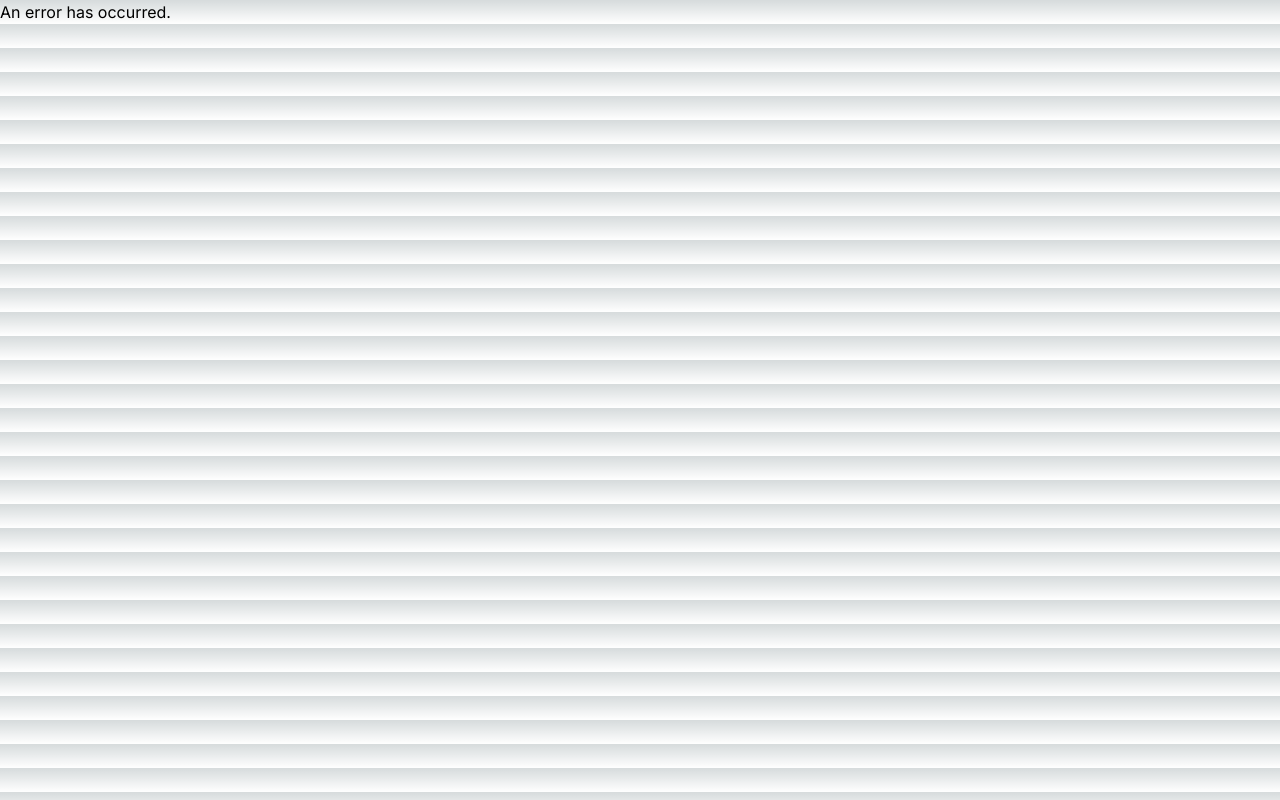
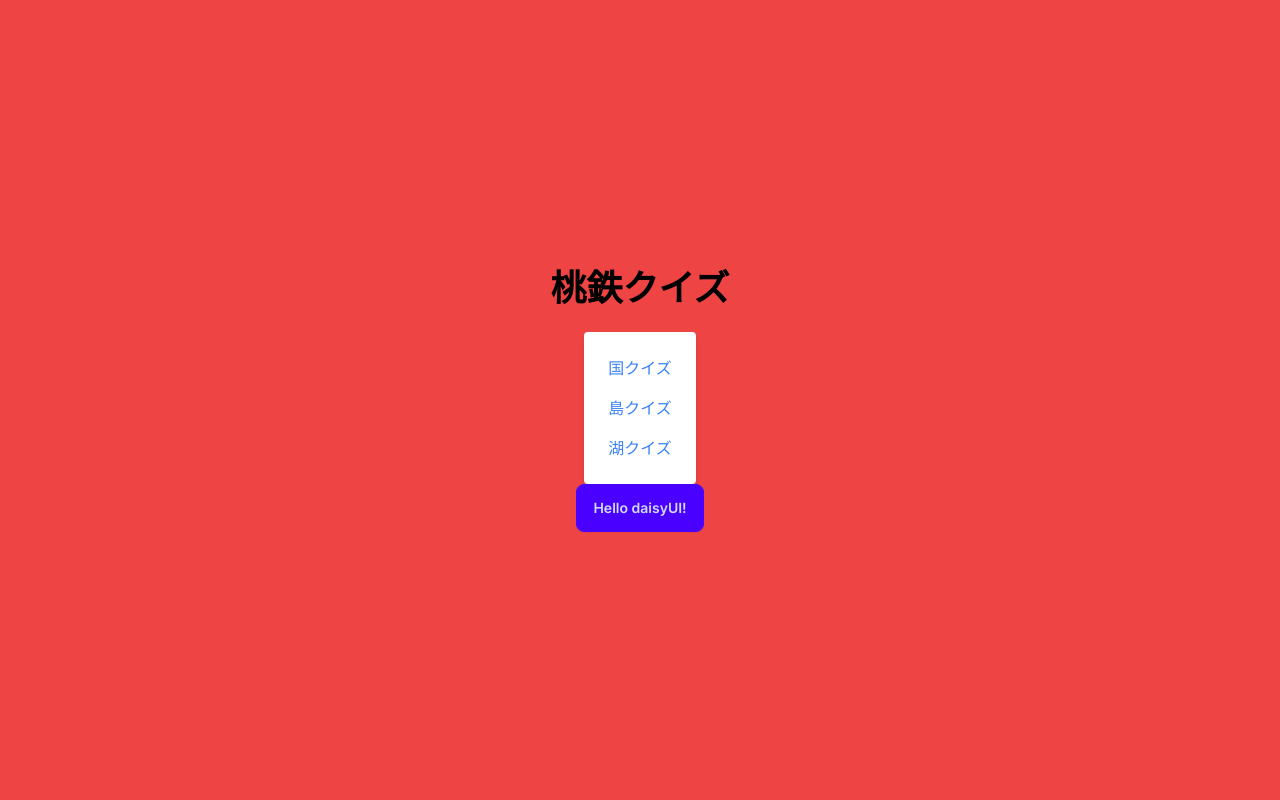
Before and after one commit to 39takagikouta/momotetsu-quiz, a Next.js app in the folder next/: page / in a window 1280 px wide. Built offline with nearby package versions, Linux system fonts and the light colour scheme; no server answers.

Commit message:
daisyui導入

```diff
--- a/next/src/app/page.js
+++ b/next/src/app/page.js
@@ -1,20 +1,24 @@
-'use client'
-
-import useSWR from 'swr'
-import { fetcher } from '@/utils'
+import Link from "next/link";
 
 const Index = () => {
-  const url = 'http://localhost:3000/api/v1/health_check'
-  const { data, error } = useSWR(url, fetcher)
-
-  if (error) return <div>An error has occurred.</div>
-  if (!data) return <div>Loading...</div>
-
   return (
-    <>
-      <div>Rails疎通確認</div>
-      <div>レスポンスメッセージ: {data.message}</div>
-    </>
+    <div className='bg-red-500 min-h-screen flex flex-col items-center justify-center'>
+      <div className='text-4xl font-bold mb-6'>桃鉄クイズ</div>
+      <div className='bg-white p-6 rounded shadow-md text-center'>
+        <div className='flex flex-col space-y-4'>
+          <Link href="/country">
+            <p className='text-blue-500 hover:underline'>国クイズ</p>
+          </Link>
+          <Link href="/island">
+            <p className='text-blue-500 hover:underline'>島クイズ</p>
+          </Link>
+          <Link href="/lake">
+            <p className='text-blue-500 hover:underline'>湖クイズ</p>
+          </Link>
+        </div>
+      </div>
+      <button className="btn btn-primary">Hello daisyUI!</button>
+    </div>
   )
 }
 
--- a/next/tailwind.config.js
+++ b/next/tailwind.config.js
@@ -1,4 +1,5 @@
 /** @type {import('tailwindcss').Config} */
+import daisyui from 'daisyui'
 module.exports = {
   content: [
     "./src/pages/**/*.{js,ts,jsx,tsx,mdx}",
@@ -14,5 +15,5 @@
       },
     },
   },
-  plugins: [],
+  plugins: [daisyui],
 };
```
Also changed, not shown: next/package.json (+5 -4 lines), 2 other files (tests, documents, lock files or other folders).
